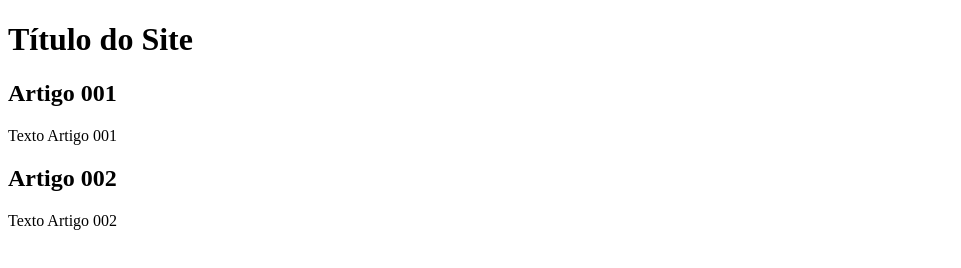
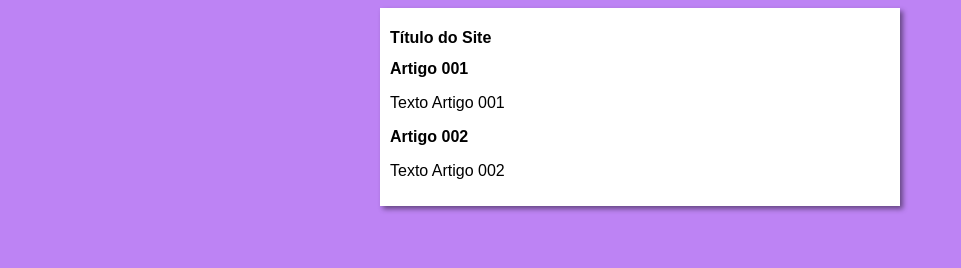
Before and after one commit to NewtonRuck/projeto-site, a plain HTML site: page index.html in a window 1280 px wide. Shown: the whole page, without its empty margins (0-961 px from the left). Drawn offline with Linux system fonts and the light colour scheme.

Commit message:
iniciei o design

```diff
--- /dev/null
+++ b/estilos/style.css
@@ -0,0 +1,16 @@
+* {
+    font-family: Arial, Helvetica, sans-serif;
+    font-size: 16px;
+}
+
+body {
+    background-color: rgb(189, 131, 244);
+}
+
+main {
+    background-color: white;
+    width: 500px;
+    margin: auto;
+    box-shadow: 3px 3px 5px rgba(0, 0, 0, 0.46);
+    padding: 10px;
+}
--- a/index.html
+++ b/index.html
@@ -3,6 +3,7 @@
 <head>
     <meta charset="UTF-8">
     <meta name="viewport" content="width=device-width, initial-scale=1.0">
+    <link rel="stylesheet" href="estilos/style.css">
     <title>Título do Site</title>
 </head>
 <body>
```
